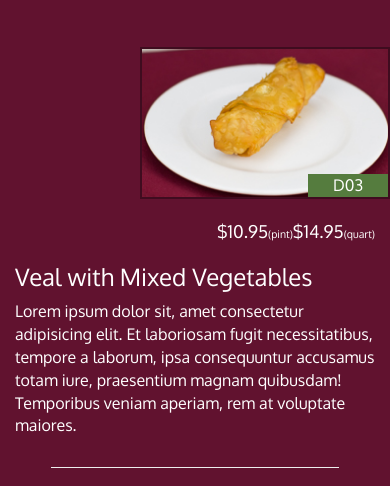
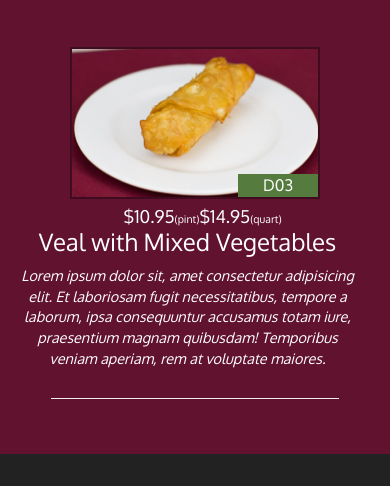
Before and after one commit to Mr-iMikeyyy/Mock-Restaurant_Bootstrap, a plain HTML site: page single-category.html in a window 390 px wide. Shown: the part 280-766 px from the top of the page. Drawn offline with nearby package versions, Linux system fonts and the light colour scheme.

Commit message:
done with week 3
still have a bug on the jumbotron on small screens to figure out but overall happy with how it came out.

```diff
--- a/css/styles.css
+++ b/css/styles.css
@@ -205,8 +205,8 @@ body {
 .menu-item-tile .menu-item-price {
     font-size: 1.1em;
     text-align: right;
-    /*margin-top: -15px;
-    margin-right: -15px;*/
+    margin-top: -15px;
+    margin-right: -15px;
 }
 
 .menu-item-tile .menu-item-price span {
@@ -233,6 +233,18 @@ body {
     text-align: center;
 }
 
+.menu-item-description {
+    padding-right: 30px;
+}
+
+h3.menu-item-title {
+    margin: 0 0 10px;
+}
+
+.menu-item-details {
+    font-size: .9em;
+    font-style: italic;
+}
 /* Large Devices */
 @media (min-width: 1200px) {
     .container .jumbotron {
@@ -322,6 +334,16 @@ body {
     .panel-footer section hr {
         width: 50%;
     }
+    .menu-item-photo {
+        margin: auto;
+    }
+    .menu-item-tile .menu-item-price {
+        text-align: center;
+        margin-top: 5px;
+    }
+    .menu-item-description {
+        text-align: center;
+    }
 }
 
 @media (max-width: 479px) {
--- a/single-category.html
+++ b/single-category.html
@@ -36,6 +36,11 @@
 
                     <div id="collapsable-nav" class="collapse navbar-collapse">
                         <ul id="nav-list" class="nav navbar-nav navbar-right">
+                            <li class="visible-xs">
+                                <a href="index.html">
+                                    <span class="glyphicon glyphicon-home"></span> Home
+                                </a>
+                            </li>
                             <li class="active">
                                 <a href="menu-categories.html">
                                     <span class="glyphicon glyphicon-cutlery"></span><br class="hidden-xs"> Menu
```
Also changed, not shown: index.html (+5 -0 lines), menu-categories.html (+5 -0 lines).
